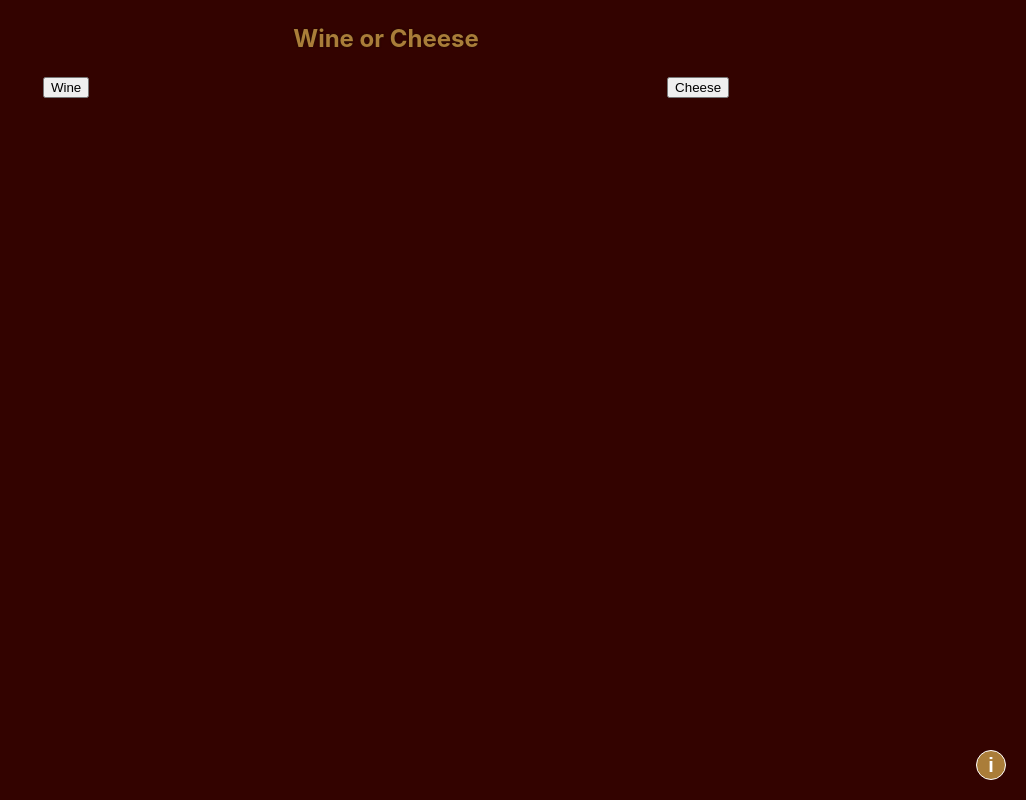
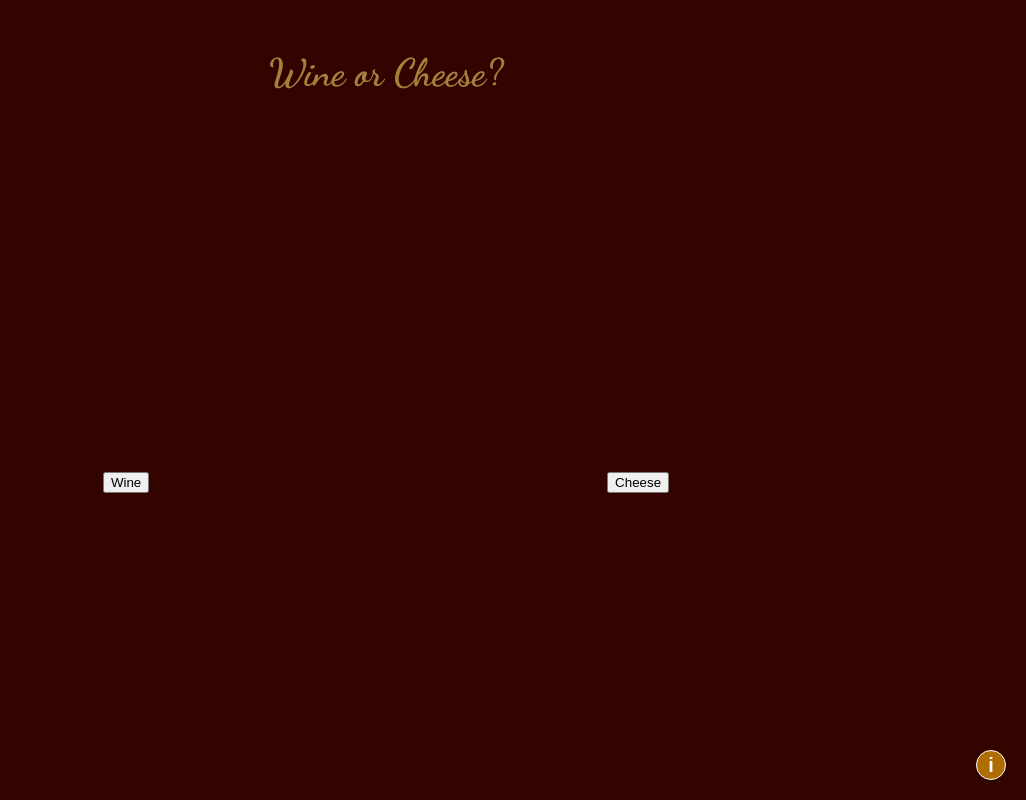
Before and after one commit to Reksford/wine-or-cheese, a React (Create React App) app: page / in a window 1280 px wide. Shown: the whole page, without its empty margins (254-1280 px from the left). Built offline with nearby package versions, Linux system fonts and the light colour scheme.

Commit message:
Styling adjustments to display and other text

```diff
--- a/src/App.css
+++ b/src/App.css
@@ -27,11 +27,13 @@
 
 .Game {
   display: block;
-  height: 100%;
-  width: 100%;
+  margin: 0;
+  padding-top: 1.5em;
+  padding-left: 10%;
+  padding-right: 10%;
+  height: 80%;
   flex: column;
   justify-content: center;
-  align-items: center;
 }
 
 .Buttons {
--- a/src/App.js
+++ b/src/App.js
@@ -11,7 +11,7 @@ import InfoBox from './components/info/infoBox';
 
 function App() {
   const [info, setInfo] = useState(false);
-  const [story, setStory] = useState({body: "Wine or Cheese", options: ["Wine", "Cheese"], type:"init"});
+  const [story, setStory] = useState({body: "Wine or Cheese?", options: ["Wine", "Cheese"], type:"init"});
   const [options, setOptions] = useState([]);
   const [endGame, setEndGame] = useState({status: false, stage: 0});
 
--- a/src/components/display/display.js
+++ b/src/components/display/display.js
@@ -1,11 +1,11 @@
 import styles from './display.module.css';
 
 const Display = (props) => {
-  if (!props.children) {
-    return <h1 style={styles} className="fade">Wine or Cheese</h1>
-  } else {
-  return <h3 style={styles} className="fade">{props.children}</h3>
-  }
+  return(
+    <div className={styles.container}>
+      <h1  className={styles.fade}>{props.children}</h1>
+    </div>
+  )
 }
 
 export default Display;
--- a/src/components/display/display.module.css
+++ b/src/components/display/display.module.css
@@ -1,16 +1,18 @@
 h1 {
   /* color: black; */
-  font-size: 1.7em
+  font-size: 2.4em;
 }
 
-h3 {
-  /* color: black; */
-  font-size: 1.5em;
+.container {
+  display: inline-block;
+  margin: 0;
+  padding: 0;
+  min-height: 70%;
+
 }
 
 .fade {
-  display: inline-block;
-  font-family: 'Dancing Script', cursive;
+  font-family: 'Dancing Script', cursive, serif;
   animation: fadeIn linear 1.3s;
   -webkit-animation: fadeIn linear 1.3s;
   -moz-animation: fadeIn linear 1.3s;
@@ -19,26 +21,26 @@ h3 {
 }
 
 @keyframes fadeIn {
-  0% {opacity:0; font-size: 1.8em}
+  0% {opacity:0; font-size: 3.5em}
   100% {opacity:1;}
 }
 
 @-moz-keyframes fadeIn {
-  0% {opacity:0; font-size: 1.8em}
+  0% {opacity:0; font-size: 3.5em}
   100% {opacity:1;}
 }
 
 @-webkit-keyframes fadeIn {
-  0% {opacity:0; font-size: 1.8em}
+  0% {opacity:0; font-size: 3.5em}
   100% {opacity:1;}
 }
 
 @-o-keyframes fadeIn {
-  0% {opacity:0; font-size: 1.8em}
+  0% {opacity:0; font-size: 3.5em}
   100% {opacity:1;}
 }
 
 @-ms-keyframes fadeIn {
-  0% {opacity:0; font-size: 1.8em}
+  0% {opacity:0; font-size: 3.5em}
   100% {opacity:1;}
 }
--- a/src/components/info/info.module.css
+++ b/src/components/info/info.module.css
@@ -45,7 +45,7 @@ a:active :visited{
   cursor: pointer;
   font-size: 20px;
   font-weight: bold;
-  background-color: #AA7D39;
+  background-color: #AD6D00; /*Better Contrast with white i*/
   color: white;
   border: 1px solid white;
   top: calc(100vh - 50px);
--- a/src/index.css
+++ b/src/index.css
@@ -7,9 +7,18 @@ body {
   -webkit-font-smoothing: antialiased;
   -moz-osx-font-smoothing: grayscale;
   background-color: #330300;
+  height: 100%;
+  margin: 0;
 }
 
 code {
   font-family: source-code-pro, Menlo, Monaco, Consolas, 'Courier New',
     monospace;
 }
+
+#root {
+  height: 100%;
+  width: 100%;
+  margin: 0;
+  padding: 0;
+}
```
